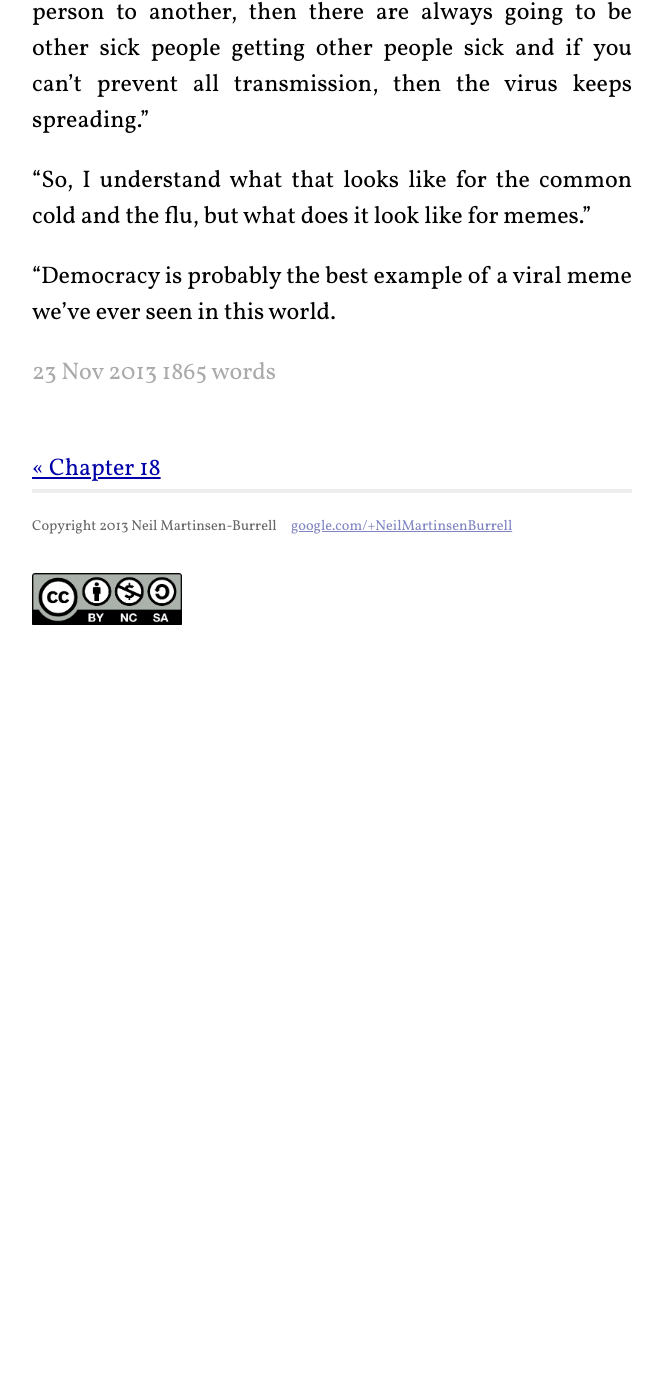
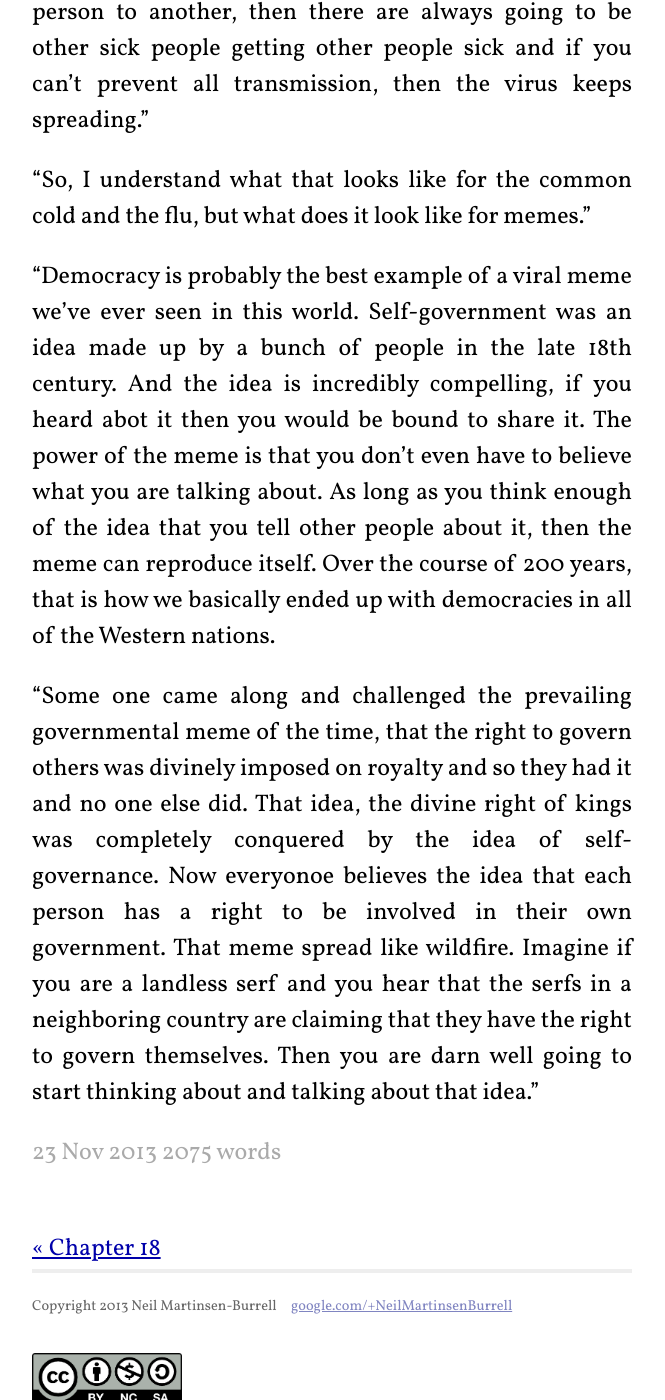
Before and after one commit to neilmb/nanowrimo2013, a Jekyll site: the page built from _posts/2013-11-23-chapter19.md, in a window 1280 px wide and 1400 px high, scrolled down 8571 px. Shown: the whole window, without its empty margins (308-973 px from the left). Built offline with Jekyll 4.4.1, drawn with Linux system fonts in a browser that asks for light colours; Markdown is read by kramdown in place of the engine named in the settings; before the commit the page ends 9224 px from its top, so only the background shows below that.

```diff
--- a/_posts/2013-11-23-chapter19.md
+++ b/_posts/2013-11-23-chapter19.md
@@ -214,4 +214,20 @@
 what does it look like for memes."
 
 "Democracy is probably the best example of a viral meme we've ever seen in
-this world.
+this world.  Self-government was an idea made up by a bunch of people in the
+late 18th century.  And the idea is incredibly compelling, if you heard abot
+it then you would be bound to share it.  The power of the meme is that you
+don't even have to believe what you are talking about.  As long as you think
+enough of the idea that you tell other people about it, then the meme can
+reproduce itself.  Over the course of 200 years, that is how we basically
+ended up with democracies in all of the Western nations.
+
+"Some one came along and challenged the prevailing governmental meme of the
+time, that the right to govern others was divinely imposed on royalty and so
+they had it and no one else did. That idea, the divine right of kings was
+completely conquered by the idea of self-governance.  Now everyonoe believes
+the idea that each person has a right to be involved in their own government.
+That meme spread like wildfire.  Imagine if you are a landless serf and you
+hear that the serfs in a neighboring country are claiming that they have the
+right to govern themselves.  Then you are darn well going to start thinking
+about and talking about that idea."
```
